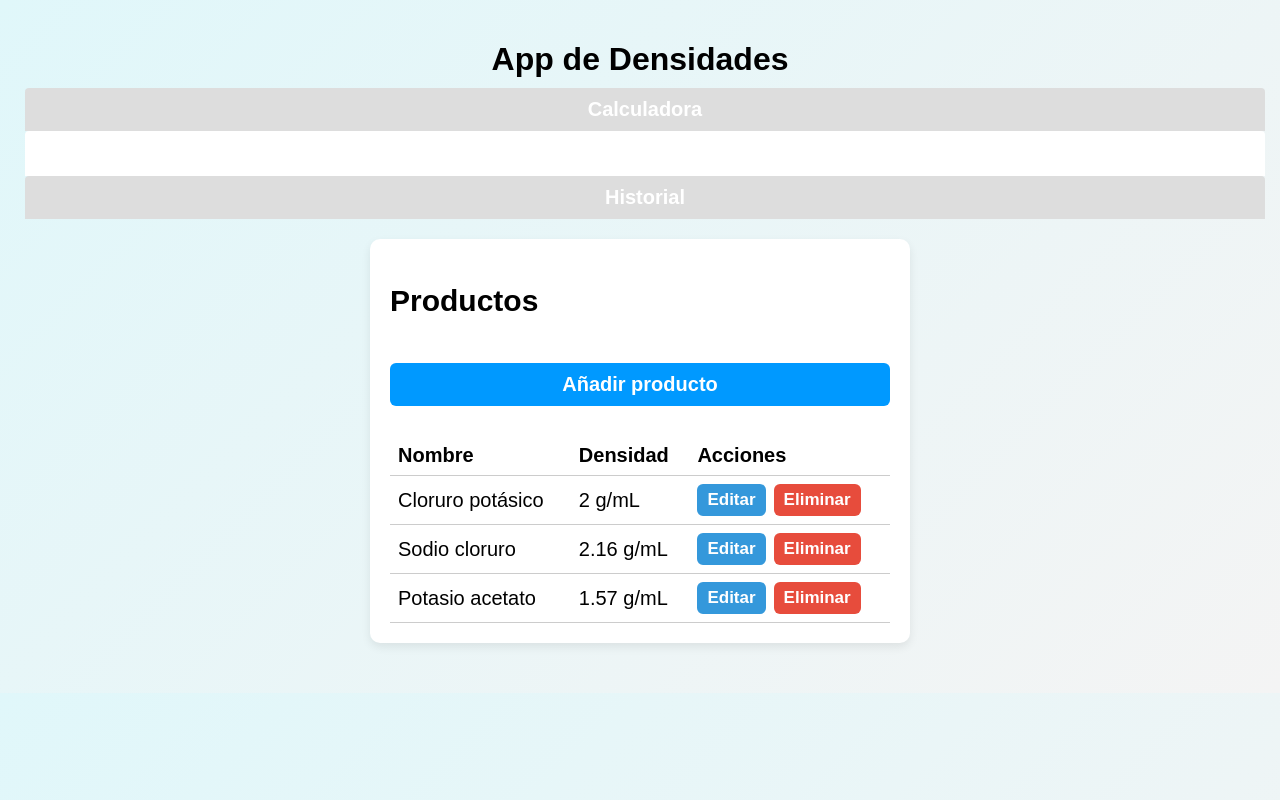
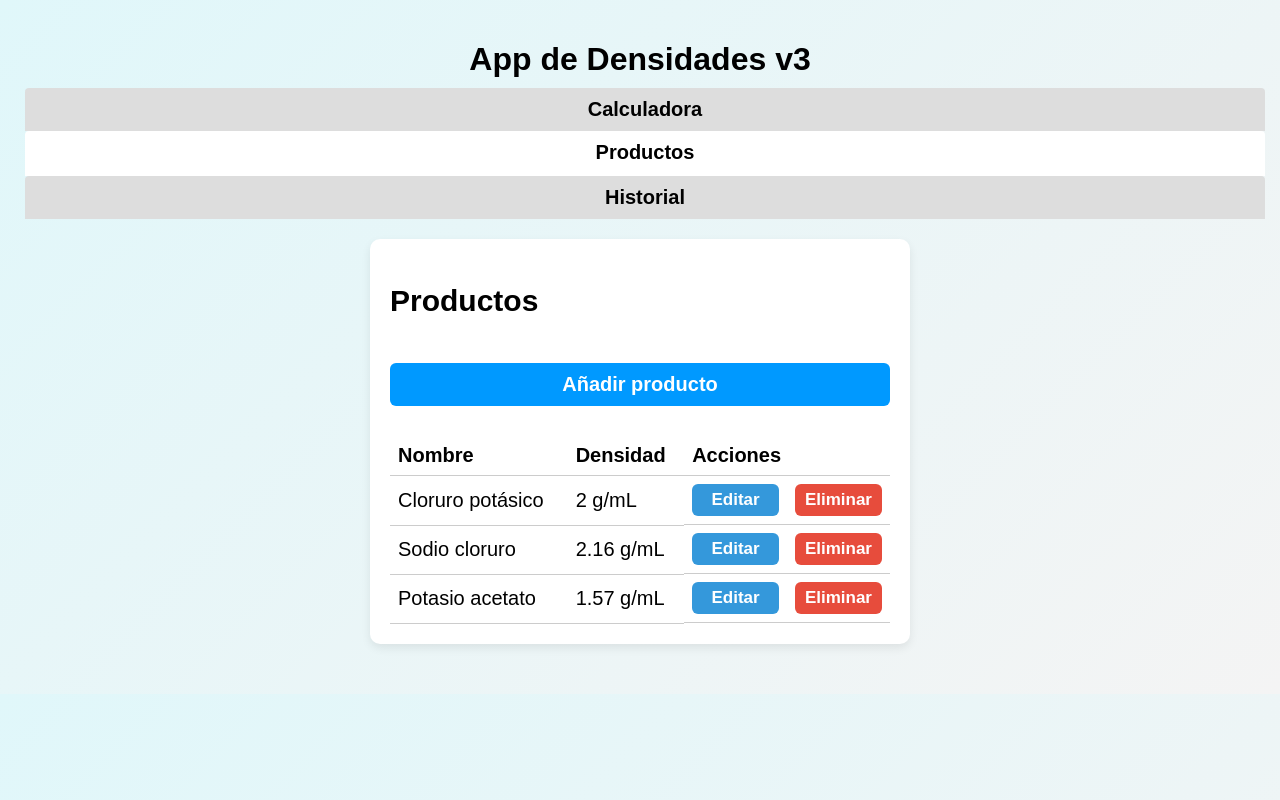
Before and after one commit to Uralsky87/app-densidades, a plain HTML site: page index.html in a window 1280 px wide. Both pictures are taken after a click on the button "Productos". Drawn offline with Linux system fonts and the light colour scheme.

Commit message:
Cambio de título a v3 para comprobar despliegue

```diff
--- a/index.html
+++ b/index.html
@@ -12,7 +12,7 @@
 </head>
 <body>
 
-  <h1>App de Densidades</h1>
+  <h1>App de Densidades v3</h1>
 
   <!-- Menú de navegación -->
   <nav>
--- a/styles.css
+++ b/styles.css
@@ -74,6 +74,8 @@ td button {
   padding: 6px 10px;
   margin-top: 0;
   font-size: 0.85em;
+  flex: 1;
+  text-align: center;
 }
 
 td button:first-child {
@@ -92,6 +94,13 @@ td button:nth-child(2):hover {
   background: #c0392b;
 }
 
+td:last-child {
+  display: flex;
+  gap: 8px;
+  justify-content: center;
+  align-items: center;
+}
+
 nav {
   text-align: center;
   margin-bottom: 20px;
@@ -105,11 +114,13 @@ nav {
   cursor: pointer;
   border-radius: 4px 4px 0 0;
   font-weight: bold;
+  color: black; /* ← ahora se ve perfecto */
 }
 
 .tab-btn.active-tab {
   background: #ffffff;
   border-bottom: 2px solid #ffffff;
+  color: black;
 }
 
 .tab-btn:hover {
```
